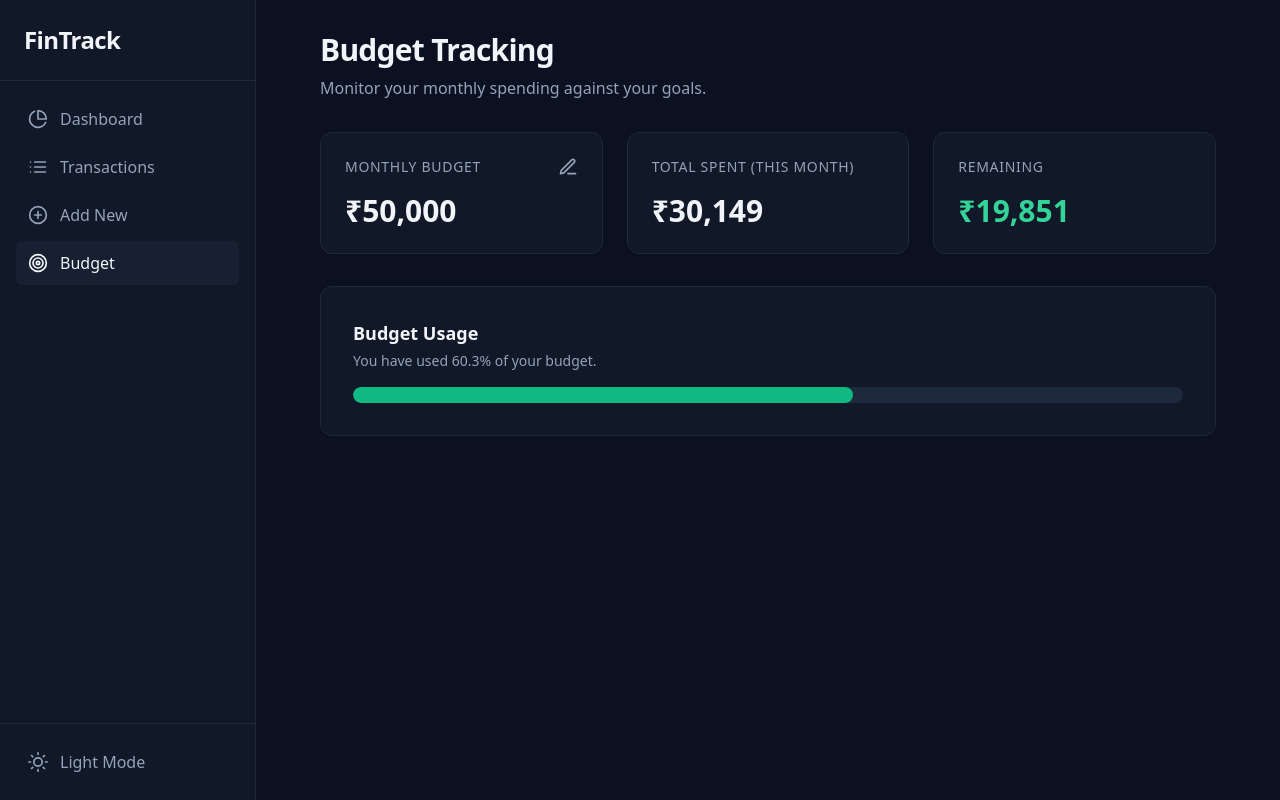
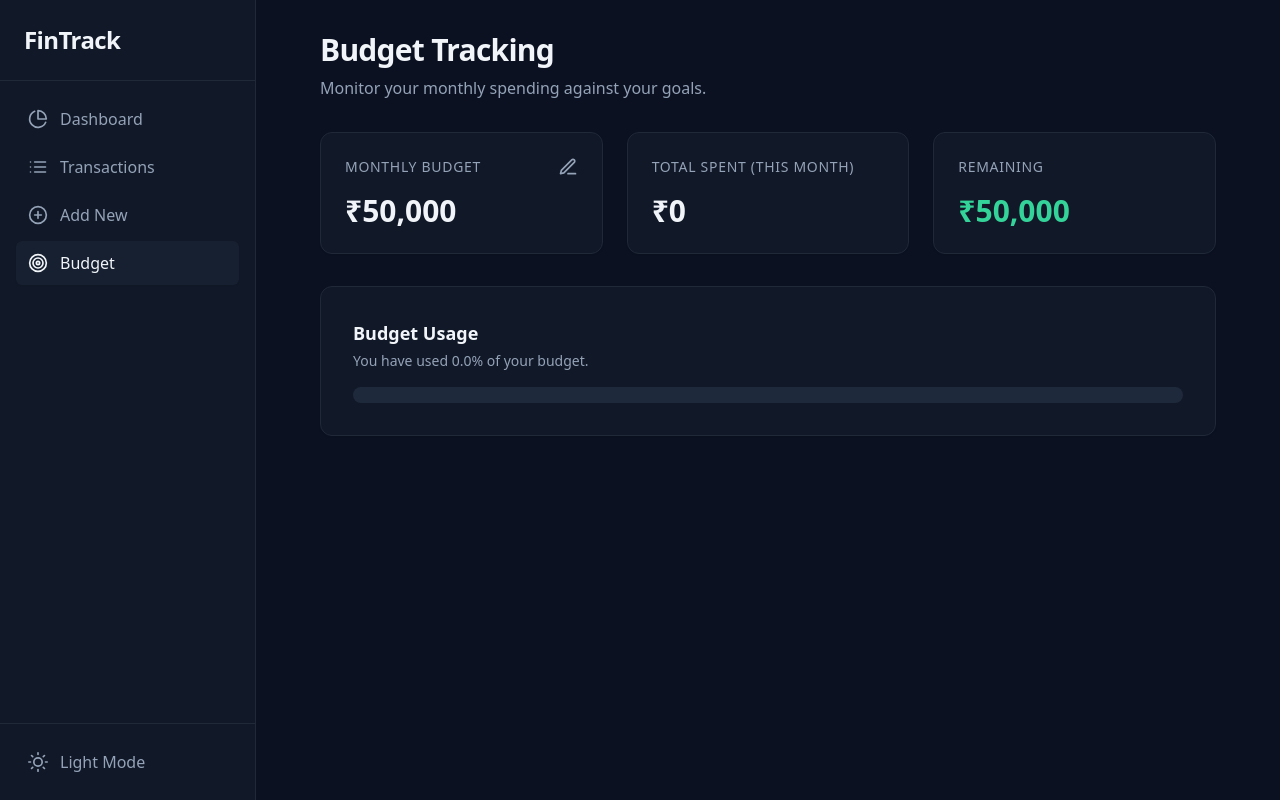
Before and after one commit to dhairyalakhmani/personal-finance-tracker, a React (Vite) app: page /budget in a window 1280 px wide. Built offline with nearby package versions, Linux system fonts and the light colour scheme.

Commit message:
final commit

```diff
--- a/src/contexts/FinanceContext.jsx
+++ b/src/contexts/FinanceContext.jsx
@@ -4,17 +4,10 @@ import { v4 as uuidv4 } from 'uuid';
 // eslint-disable-next-line react-refresh/only-export-components
 export const FinanceContext = createContext();
 
-const mockTransactions = [
-  { id: uuidv4(), title: 'Monthly Salary', amount: 85000, category: 'Income', type: 'income', date: new Date().toISOString(), notes: 'Tech Corp', recurring: true },
-  { id: uuidv4(), title: 'Apartment Rent', amount: 25000, category: 'Rent', type: 'expense', date: new Date().toISOString(), notes: 'April Rent', recurring: true },
-  { id: uuidv4(), title: 'Grocery Run', amount: 4500, category: 'Food', type: 'expense', date: new Date().toISOString(), notes: 'Weekly supplies', recurring: false },
-  { id: uuidv4(), title: 'Netflix', amount: 649, category: 'Subscriptions', type: 'expense', date: new Date().toISOString(), notes: 'Standard Plan', recurring: true },
-];
-
 export function FinanceProvider({ children }) {
     const [transactions, setTransactions] = useState(() => {
         const savedTransactions = localStorage.getItem('finance_transactions');
-        return savedTransactions ? JSON.parse(savedTransactions) : mockTransactions;
+        return savedTransactions ? JSON.parse(savedTransactions) : [];
     });
 
     const [budget, setBudget] = useState(() => {
--- a/src/pages/Budget.jsx
+++ b/src/pages/Budget.jsx
@@ -9,7 +9,7 @@ export default function Budget() {
     const [newBudgetAmount, setNewBudgetAmount] = useState(budget.monthlyBudget);
 
     const sameMonthExpenses = transactions.filter(tx =>
-        tx.type === 'expense' && isSameMonth(new Date(tx.date), new Date())
+        tx.type.toLowerCase() === 'expense' && isSameMonth(new Date(tx.date), new Date())
     );
     const totalSpent = sameMonthExpenses.reduce((a, b) => a + b.amount, 0);
     const remainingBudget = budget.monthlyBudget - totalSpent;
```
